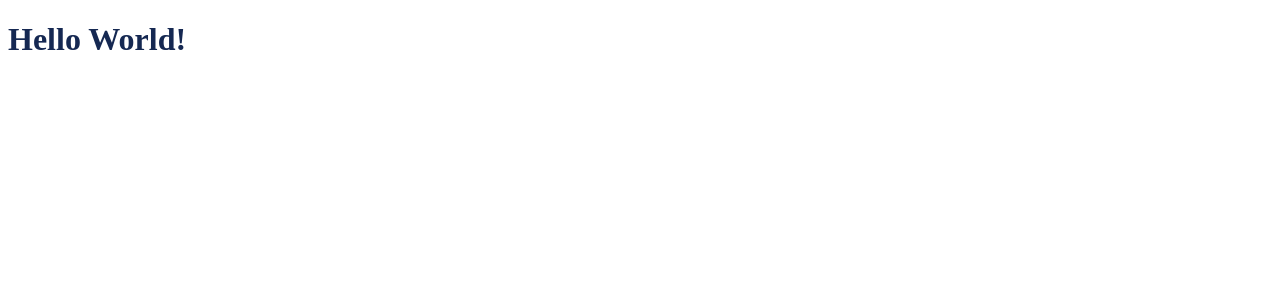
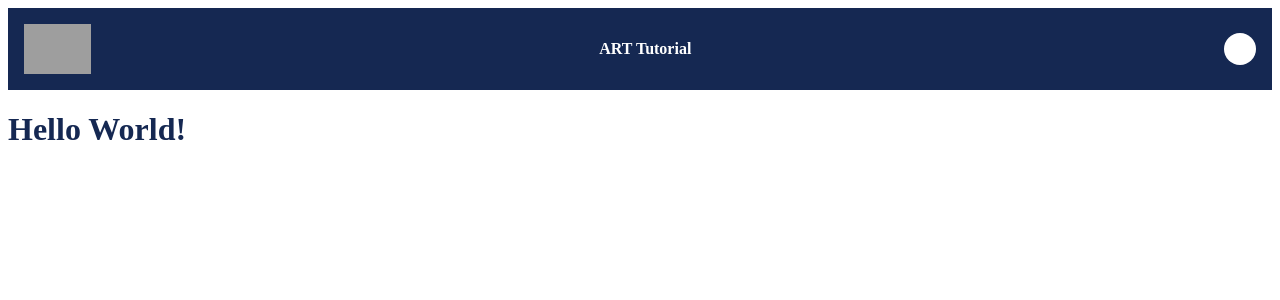
Before and after one commit to gabwestside/hackathon-crea, a React (Vite) app: page / in a window 1280 px wide. Shown: the top 300 px of the page. Built offline with nearby package versions, Linux system fonts and the light colour scheme; grey boxes are pictures that could not be loaded.

Commit message:
feat: adding header component

```diff
--- a/src/app.tsx
+++ b/src/app.tsx
@@ -1,17 +1,19 @@
-import React from 'react';
-import styled from 'styled-components';
+import React from 'react'
+import styled from 'styled-components'
+import Header from './components/Header'
 
 const Title = styled.h1`
   font-size: 2rem;
   color: ${({ theme }) => theme.primaryColor};
-`;
+`
 
 const App: React.FC = () => {
   return (
     <div>
+      <Header />
       <Title>Hello World!</Title>
     </div>
-  );
-};
+  )
+}
 
-export default App;
+export default App
--- /dev/null
+++ b/src/components/Header/index.tsx
@@ -0,0 +1,15 @@
+import React from 'react'
+
+import { HeaderContainer, Logo, Submenu, UserIcon } from './styles'
+
+const Header = () => {
+  return (
+    <HeaderContainer>
+      <Logo src='/path/to/logo.png' alt='Logo' />
+      <Submenu>ART Tutorial</Submenu>
+      <UserIcon />
+    </HeaderContainer>
+  )
+}
+
+export default Header
--- /dev/null
+++ b/src/components/Header/styles.ts
@@ -0,0 +1,29 @@
+import styled from "styled-components";
+
+export const HeaderContainer = styled.div`
+  display: flex;
+  justify-content: space-between;
+  align-items: center;
+  background-color: ${props => props.theme.primaryColor};
+  padding: 16px;
+`;
+
+export const Logo = styled.img`
+  height: 50px;
+  width: auto;
+`;
+
+export const Submenu = styled.div`
+  display: flex;
+  align-items: center;
+  color: #fff;
+  font-weight: bold;
+  margin-right: 24px;
+`;
+
+export const UserIcon = styled.div`
+  background-color: #fff;
+  height: 32px;
+  width: 32px;
+  border-radius: 50%;
+`;
```
